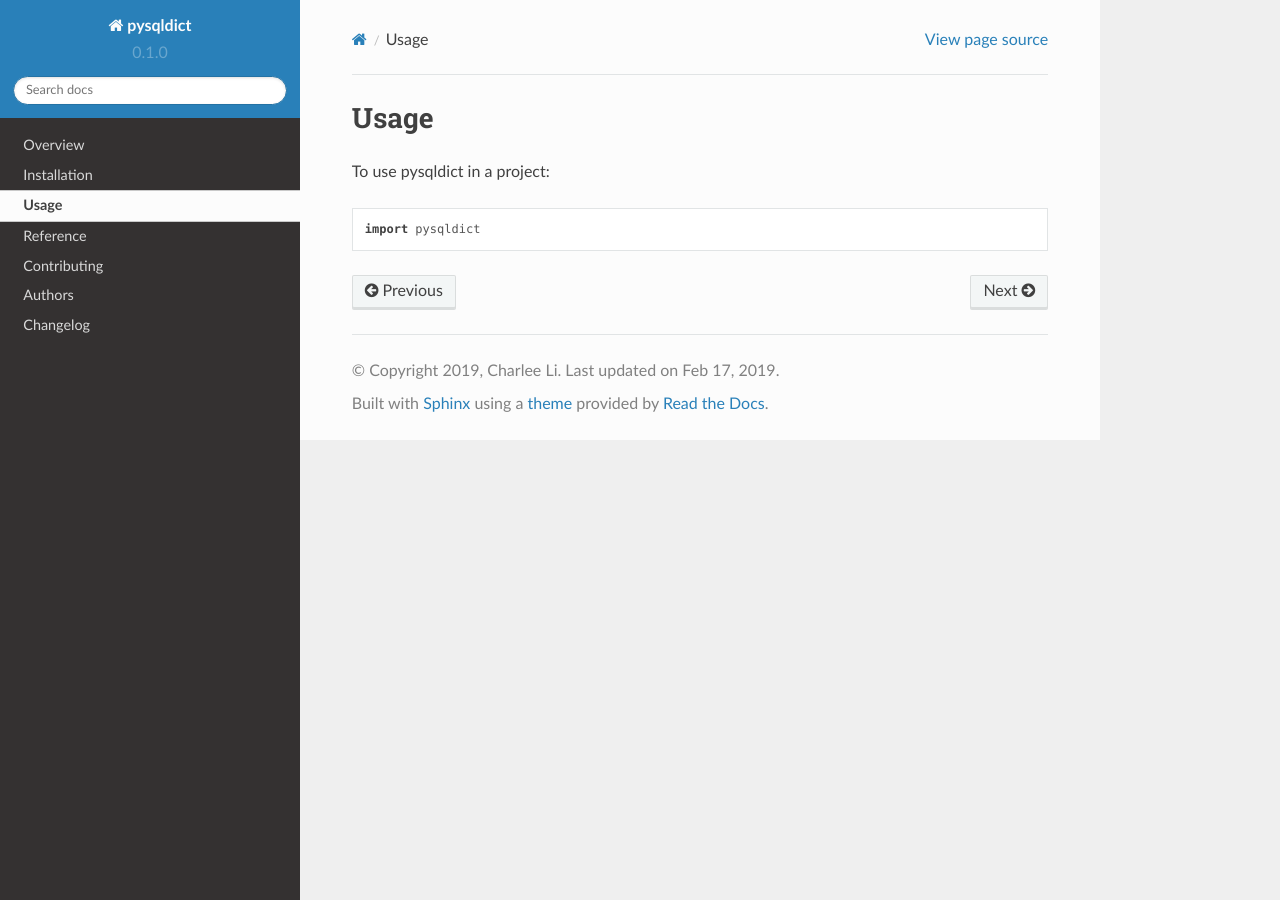
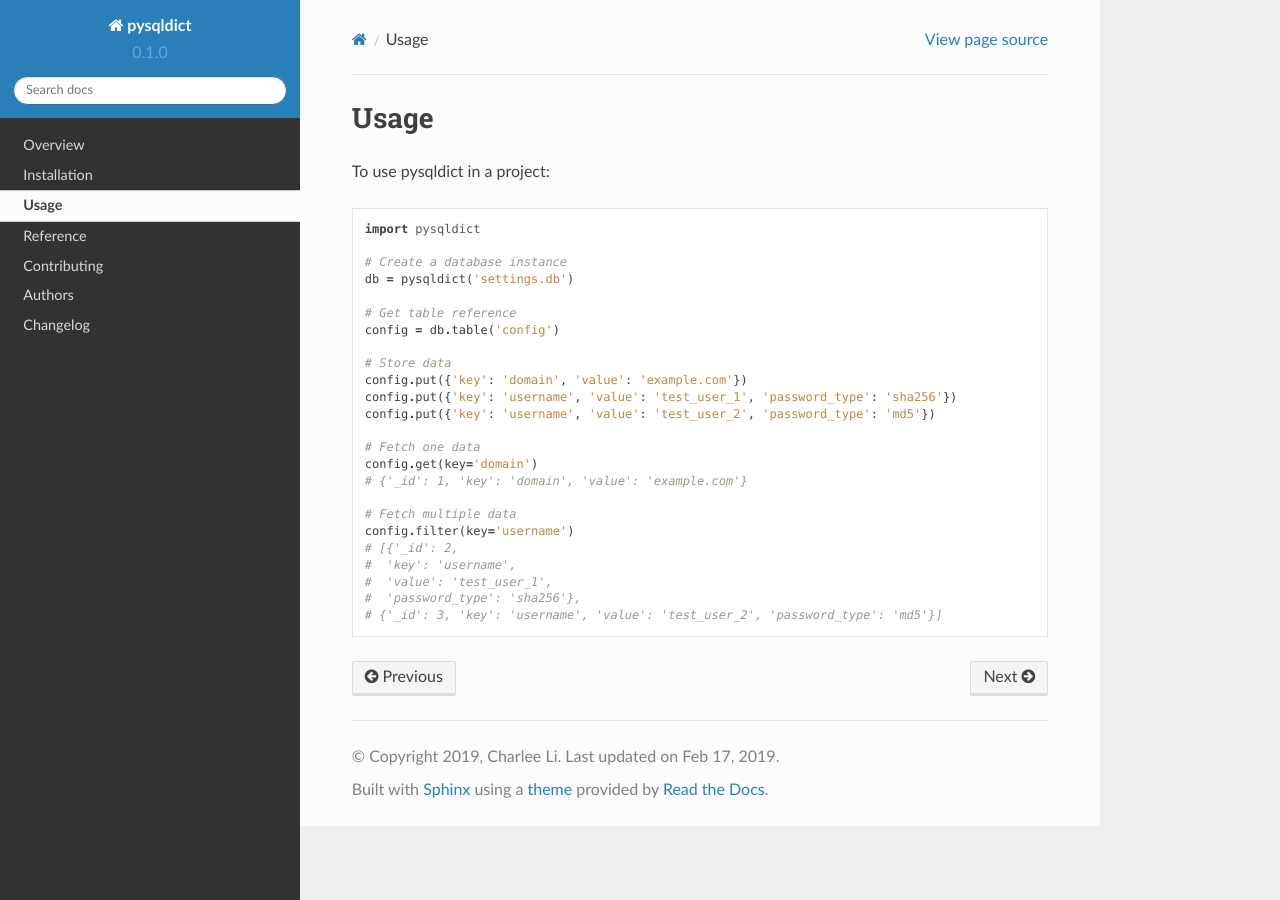
Before and after one commit to charlee/pysqldict, a Sphinx documentation site: the page built from docs/usage.rst, in a window 1280 px wide. Built offline with Sphinx 7.4.7 and the Read the Docs theme 2.0.0, drawn with Linux system fonts in a browser that asks for light colours.

Commit message:
add document

```diff
--- a/docs/usage.rst
+++ b/docs/usage.rst
@@ -5,3 +5,26 @@
 To use pysqldict in a project::
 
 	import pysqldict
+
+	# Create a database instance
+	db = pysqldict('settings.db')
+
+	# Get table reference
+	config = db.table('config')
+
+	# Store data
+	config.put({'key': 'domain', 'value': 'example.com'})
+	config.put({'key': 'username', 'value': 'test_user_1', 'password_type': 'sha256'})
+	config.put({'key': 'username', 'value': 'test_user_2', 'password_type': 'md5'})
+
+	# Fetch one data
+	config.get(key='domain')
+	# {'_id': 1, 'key': 'domain', 'value': 'example.com'}
+
+	# Fetch multiple data
+	config.filter(key='username')
+	# [{'_id': 2,
+	#  'key': 'username',
+	#  'value': 'test_user_1',
+	#  'password_type': 'sha256'},
+	# {'_id': 3, 'key': 'username', 'value': 'test_user_2', 'password_type': 'md5'}]
--- a/src/pysqldict/__init__.py
+++ b/src/pysqldict/__init__.py
@@ -4,4 +4,10 @@
 
 
 def open(filename=':memory:'):
+    """Opens a SQLite database file. Returns a database object that can be used to
+    retrieve tables.
+
+    :param filename: Path of the database file. Use memory database (`:memory:`) if omitted.
+    :rtype: Database object.
+    """
     return SqlDict(filename)
```
